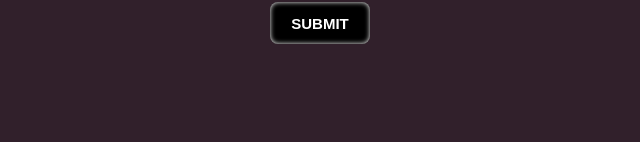
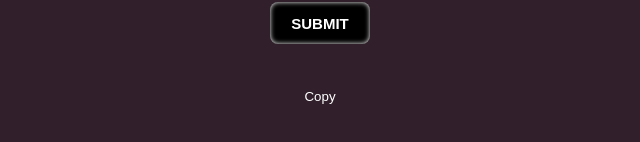
Before and after one commit to lavarinimoreira/cuppa-text, a Next.js app: page / in a window 1280 px wide. Shown: the part 364-506 px from the top of the page, without its empty margins (320-960 px from the left). Built offline with nearby package versions, Linux system fonts and the light colour scheme; a web font is replaced by a local one.

Commit message:
adding a copy button

```diff
--- a/pages/index.tsx
+++ b/pages/index.tsx
@@ -15,8 +15,21 @@ const inter = Inter({ subsets: ['latin'] })
 
 export default function Home() {
 
+  const initialButtonText:string = 'Copy'
   const [numbersOfParagraphs, setNumbersOfParagraphs] = useState<string>('');
   const [text, setText] = useState<string[]>([]);
+  const [buttonText, setButtonText] = useState<string>(initialButtonText);
+
+  const handleClick = () => {
+      setButtonText('Copied!')
+      let txt = text.toString();
+      let newTxt = txt.replace(/\.\,/g, ".");
+      navigator.clipboard.writeText(newTxt);
+
+      setTimeout(() => {
+        setButtonText(initialButtonText);
+      }, 1000);
+  }
 
   const handleSubmit = (event: React.FormEvent) => {
     event.preventDefault();
@@ -33,6 +46,8 @@ export default function Home() {
     setText(data.slice(0, amount));
   }
 
+
+
   return (
     <>
       <Head>
@@ -44,6 +59,7 @@ export default function Home() {
       <main className={styles.main}>
         <Header />
         <Form handleSubmit={handleSubmit} numbersOfParagraphs={numbersOfParagraphs} setNumbersOfParagraphs={setNumbersOfParagraphs}/>
+        <button className={styles.card} onClick={handleClick}>{buttonText}</button>
         {text.length > 0 ? <div className={styles.txt__background}>
             {text.map(
               (p, index) => (
--- a/public/data/data.tsx
+++ b/public/data/data.tsx
@@ -1,12 +1,12 @@
 const data:string[] = [
-    'Not to be confused with the film Beetlejuice. Lester Green (born June 2, 1968), better known as Beetlejuice, is an American entertainer and actor. Green rose to prominence in 1999 due to his appearances on The Howard Stern Show, becoming a member of Stern\'s Wack Pack. He was named the greatest Wack Packer of all time in 2015. He has also appeared in such feature films as Bubble Boy (2001) and Scary Movie 2 (2001).'
-    ,'Green was born with dwarfism and microcephaly, a condition that caused his small head relative to his small body and an intellectual disability. He is the second youngest of six children by his mother Lillie and was raised in the Marion Section of Jersey City, New Jersey. Green was discovered in a neighborhood bar by Sean Rooney who became his manager. He would go on to become an entertainer and joined Rooney\'s dwarf tossing company where he was given his nickname because of his resemblance to a character in the movie Beetlejuice (1988). Sean Rooney died in 2009 and management of Green\'s career would fall to his brother, Bobby Rooney.'
-    ,'On the October 2, 2007, broadcast of The Howard Stern Show, Jerry O\'Connell revealed that he knew Green while he was growing up. O\'Connell\'s mother was Green\'s special education teacher at PS 31 in Jersey City, New Jersey, and Green was such a good student that he did special work as her "assistant".'
-    ,'Green made his debut on The Howard Stern Show on July 14, 1999, making an appearance with Frank "Third Degree" Burns, another little person, while Rooney was promoting his dwarf tossing business. Stern immediately took a liking to Beetlejuice and saw his potential for stardom, calling him a "once in a lifetime guest". Green would go on to make numerous appearances on the show and became one of Stern\'s most popular guests. Despite his popularity, some have been more critical of his appearances on the show due to the belief that Stern exploits developmentally disabled individuals.'
-    ,'In 2000, Stern was invited to the 17th AVN Awards to receive an honorary exclusive achievement award which he sent Green to receive for him. Green gave the acceptance speech with some direction from his manager that had to be stopped due to his lengthy, "incomprehensible rambling". That same year he made an appearance on WCW Nitro where, dressed as Superman, he confronted Jeff Jarrett backstage, who then proceeded to hit Green over the head with a guitar after calling Jarrett a "Slap Nut”. Green then interrupted Jarrett\'s WCW Championship match before being pummeled by the wrestler in the ring. During the 2000 United States Senate election in New York, Green appeared in a "Beetlejuice for Senate" parody campaign ad created for The Howard Stern Show. In the ad, Green announced his stances on various subjects such as abortion, taxes, education and drugs.'
-    ,'Green portrayed a fictional character in the 2001 cult comedy film Bubble Boy named Lil\' Zip, a member of a freak show that Jake Gyllenhaal\'s character Jimmy Livingston meets. Another member of Stern\'s Wack Pack, Matthew McGrory, also appeared alongside Green. That same year he would make a cameo appearance as himself in Scary Movie 2, depicted as the brain of Marlon Wayans\' stoner character Shorty Meeks.'
-    ,'In February 2021, Green made his first appearance on The Howard Stern Show in over five years. He informed Stern that he relocated to Georgia with his mother, and also debuted a remixed version of his 2015 song "Beetle in the House", featuring Snoop Dogg, Sean Paul, and Big Freedia.'
-    ,'In February 2022, Green\'s manager launched an NFT on the Goldin\'s Auction platform, which allowed the winning bidder to receive a physical rookie card signed by Green as well as a video of Green telling his life story. It sold for $15,000 after 21 bids.'
+    '\tNot to be confused with the film Beetlejuice. Lester Green (born June 2, 1968), better known as Beetlejuice, is an American entertainer and actor. Green rose to prominence in 1999 due to his appearances on The Howard Stern Show, becoming a member of Stern\'s Wack Pack. He was named the greatest Wack Packer of all time in 2015. He has also appeared in such feature films as Bubble Boy (2001) and Scary Movie 2 (2001).'
+    ,'\n\n\tGreen was born with dwarfism and microcephaly, a condition that caused his small head relative to his small body and an intellectual disability. He is the second youngest of six children by his mother Lillie and was raised in the Marion Section of Jersey City, New Jersey. Green was discovered in a neighborhood bar by Sean Rooney who became his manager. He would go on to become an entertainer and joined Rooney\'s dwarf tossing company where he was given his nickname because of his resemblance to a character in the movie Beetlejuice (1988). Sean Rooney died in 2009 and management of Green\'s career would fall to his brother, Bobby Rooney.'
+    ,'\n\n\tOn the October 2, 2007, broadcast of The Howard Stern Show, Jerry O\'Connell revealed that he knew Green while he was growing up. O\'Connell\'s mother was Green\'s special education teacher at PS 31 in Jersey City, New Jersey, and Green was such a good student that he did special work as her "assistant".'
+    ,'\n\n\tGreen made his debut on The Howard Stern Show on July 14, 1999, making an appearance with Frank "Third Degree" Burns, another little person, while Rooney was promoting his dwarf tossing business. Stern immediately took a liking to Beetlejuice and saw his potential for stardom, calling him a "once in a lifetime guest". Green would go on to make numerous appearances on the show and became one of Stern\'s most popular guests. Despite his popularity, some have been more critical of his appearances on the show due to the belief that Stern exploits developmentally disabled individuals.'
+    ,'\n\n\tIn 2000, Stern was invited to the 17th AVN Awards to receive an honorary exclusive achievement award which he sent Green to receive for him. Green gave the acceptance speech with some direction from his manager that had to be stopped due to his lengthy, "incomprehensible rambling". That same year he made an appearance on WCW Nitro where, dressed as Superman, he confronted Jeff Jarrett backstage, who then proceeded to hit Green over the head with a guitar after calling Jarrett a "Slap Nut”. Green then interrupted Jarrett\'s WCW Championship match before being pummeled by the wrestler in the ring. During the 2000 United States Senate election in New York, Green appeared in a "Beetlejuice for Senate" parody campaign ad created for The Howard Stern Show. In the ad, Green announced his stances on various subjects such as abortion, taxes, education and drugs.'
+    ,'\n\n\tGreen portrayed a fictional character in the 2001 cult comedy film Bubble Boy named Lil\' Zip, a member of a freak show that Jake Gyllenhaal\'s character Jimmy Livingston meets. Another member of Stern\'s Wack Pack, Matthew McGrory, also appeared alongside Green. That same year he would make a cameo appearance as himself in Scary Movie 2, depicted as the brain of Marlon Wayans\' stoner character Shorty Meeks.'
+    ,'\n\n\tIn February 2021, Green made his first appearance on The Howard Stern Show in over five years. He informed Stern that he relocated to Georgia with his mother, and also debuted a remixed version of his 2015 song "Beetle in the House", featuring Snoop Dogg, Sean Paul, and Big Freedia.'
+    ,'\n\n\tIn February 2022, Green\'s manager launched an NFT on the Goldin\'s Auction platform, which allowed the winning bidder to receive a physical rookie card signed by Green as well as a video of Green telling his life story. It sold for $15,000 after 21 bids.'
   ];
 
   export default data;
--- a/styles/Home.module.css
+++ b/styles/Home.module.css
@@ -59,6 +59,7 @@
   background: rgba(var(--card-rgb), 0);
   border: 1px solid rgba(var(--card-border-rgb), 0);
   transition: background 200ms, border 200ms;
+  color: white;
 }
 
 .card span {
```
